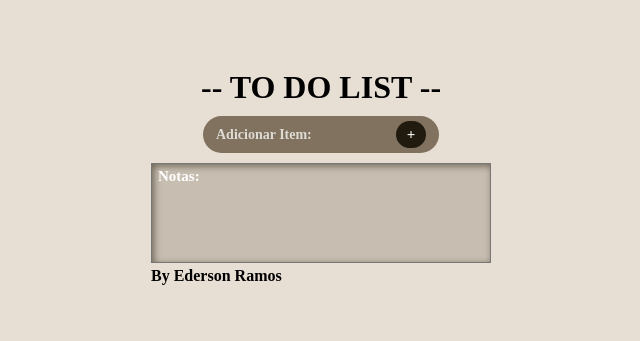
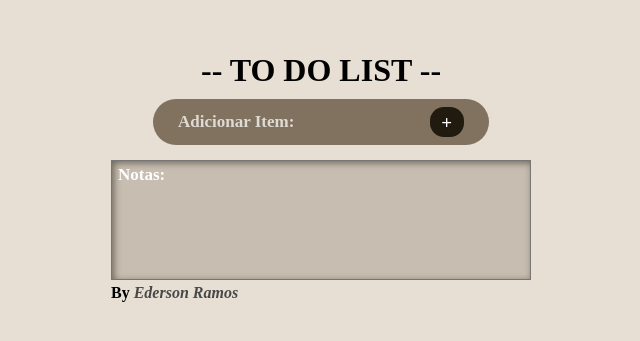
Before and after one commit to Ederson-Ramos/To-Do-List, a plain HTML site: page index.html in a window 1280 px wide. Shown: the part 223-564 px from the top of the page, without its empty margins (319-959 px from the left). Drawn offline with nearby package versions, Linux system fonts and the light colour scheme; a web font is replaced by a local one.

Commit message:
fix: adding existing task bug fixed through .trim() docs: updating changelog.md and README.md files chore: changing the previous delete functionality design to a new one and resizing site's width

```diff
--- a/index.html
+++ b/index.html
@@ -4,7 +4,6 @@
     <meta charset="UTF-8">
     <meta name="viewport" content="width=device-width, initial-scale=1.0">
     <title>To Do List</title>
-    <meta prop/>
     <link rel="stylesheet" href="style.css">
     <link rel="preconnect" href="https://fonts.googleapis.com">
     <link rel="preconnect" href="https://fonts.gstatic.com" crossorigin>
@@ -25,7 +24,7 @@
         </ul>
         <textarea placeholder="Notas:"></textarea>
         <footer>
-            <p>By Ederson Ramos</p>
+            <p>By <span>Ederson Ramos</span></p>
         </footer>
     </div>
 </body>
--- a/script.js
+++ b/script.js
@@ -12,7 +12,7 @@ $(document).ready(() => {
         e.preventDefault();
 
         const toDo = $('form input').val();
-        const tarefaFormatadaMin = toDo.toLowerCase();
+        const tarefaFormatadaMin = toDo.toLowerCase().trim();
 
         if (toDo == '') {
             mensagemErro.fadeIn();
@@ -35,7 +35,7 @@ $(document).ready(() => {
         const divItens = $('<div class="divItens"></div>');
         const checkBox = $(`<input type="checkbox" id="${toDo}">`);
         const label = $(`<label for="${toDo}">${itemMaiusculo(toDo)}</label>`);
-        const deletar = $('<span class="deletar">X</span>');
+        const deletar = $('<img src="images/red trash icon.png" alt="Icon de uma lixeira" class="lixeira">');
 
         itemDeLista.append(divItens);
         divItens.append(checkBox);
--- a/style.css
+++ b/style.css
@@ -16,7 +16,7 @@ body {
 }
 
 .container {
-    max-width: 340px;
+    max-width: 420px;
     width: 90%;
 }
 
@@ -26,33 +26,32 @@ h1 {
     cursor: default;
 }
 
-form {
-    background-color: rgb(128, 114, 94);
-    padding: 5px 13px 5px 13px;
-    border-radius: 30px;
-}
-
 .alinhamento {
     display: flex;
     flex-direction: column;
-    align-items: center;
 }
 
 form {
     display: flex;
-    justify-content: space-around;
+    justify-content: space-between;
+    background-color: rgb(128, 114, 94);
+    border-radius: 30px;
+    width: 350px;
+    padding: 8px 25px;
     align-items: center;
-    margin: 0 13px 0 13px;
+    margin: 0 auto 5px;
+    width: 80%;
 }
 
 button {
     background-color: rgb(33, 26, 15);
     color: #fff;
     padding: 5px;
-    width: 30px;
+    width: 35px;
+    height: 30px;
     border-radius: 14px;
     border: none;
-    font-size: 15px;
+    font-size: 19px;
     cursor: pointer;
 }
 
@@ -61,37 +60,38 @@ form input {
     border: none;
     outline: none;
     color: #fff;
-    font-size: 14px;
+    font-size: 17px;
+    width: 90%;
 }
 
 form input::placeholder {
     color: #ffffffbc;
     opacity: 1;
-    font-size: 14px;
+    font-size: 17px;
 }
 
 form input::-webkit-input-placeholder {
     color: #ffffffbc;
     opacity: 1;
-    font-size: 14px;
+    font-size: 17px;
 }
 
 form input::-moz-placeholder {
     color: #ffffffbc;
     opacity: 1;
-    font-size: 14px;
+    font-size: 17px;
 }
 
 form input:-ms-input-placeholder {
     color: #ffffffbc;
     opacity: 1;
-    font-size: 14px;
+    font-size: 17px;
 }
 
 form input:-moz-placeholder {
     color: #ffffffbc;
     opacity: 1;
-    font-size: 14px;
+    font-size: 17px;
 }
 
 ul {
@@ -127,11 +127,12 @@ label {
     cursor: pointer;
 }
 
-.deletar {
+.lixeira {
+    width: 17px;
     position: absolute;
     right: 0;
-    color: red;
     cursor: pointer;
+    padding-bottom: 3px;
 }
 
 textarea {
@@ -139,45 +140,45 @@ textarea {
     color: #fff;
     resize: none;
     width: 100%;
-    height: 100px;
+    height: 120px;
     outline: none;
     padding: 4px;
-    font-size: 15px;
+    font-size: 17px;
     box-shadow: 2px 2px 7px rgba(33, 26, 15, 0.538) inset;
 }
 
 textarea::placeholder {
     color: #fff;
     opacity: 1;
-    font-size: 15px;
+    font-size: 17px;
     padding: 0 2px;
 }
 
 textarea::-webkit-input-placeholder {
     color: #fff;
     opacity: 1;
-    font-size: 15px;
+    font-size: 17px;
     padding: 0 2px;
 }
 
 textarea::-moz-placeholder {
     color: #fff;
     opacity: 1;
-    font-size: 15px;
+    font-size: 17px;
     padding: 0 2px;
 }
 
 textarea:-ms-input-placeholder {
     color: #fff;
     opacity: 1;
-    font-size: 15px;
+    font-size: 17px;
     padding: 0 2px;
 }
 
 textarea:-moz-placeholder {
     color: #fff;
     opacity: 1;
-    font-size: 15px;
+    font-size: 17px;
     padding: 0 2px;
 }
 
@@ -206,3 +207,8 @@ textarea:-moz-placeholder {
 footer p {
     cursor: default;
 }
+
+footer span {
+    font-style: italic;
+    color: rgb(72, 72, 72);
+}
```
Also changed, not shown: images/red trash icon.png (added), 2 other files.
